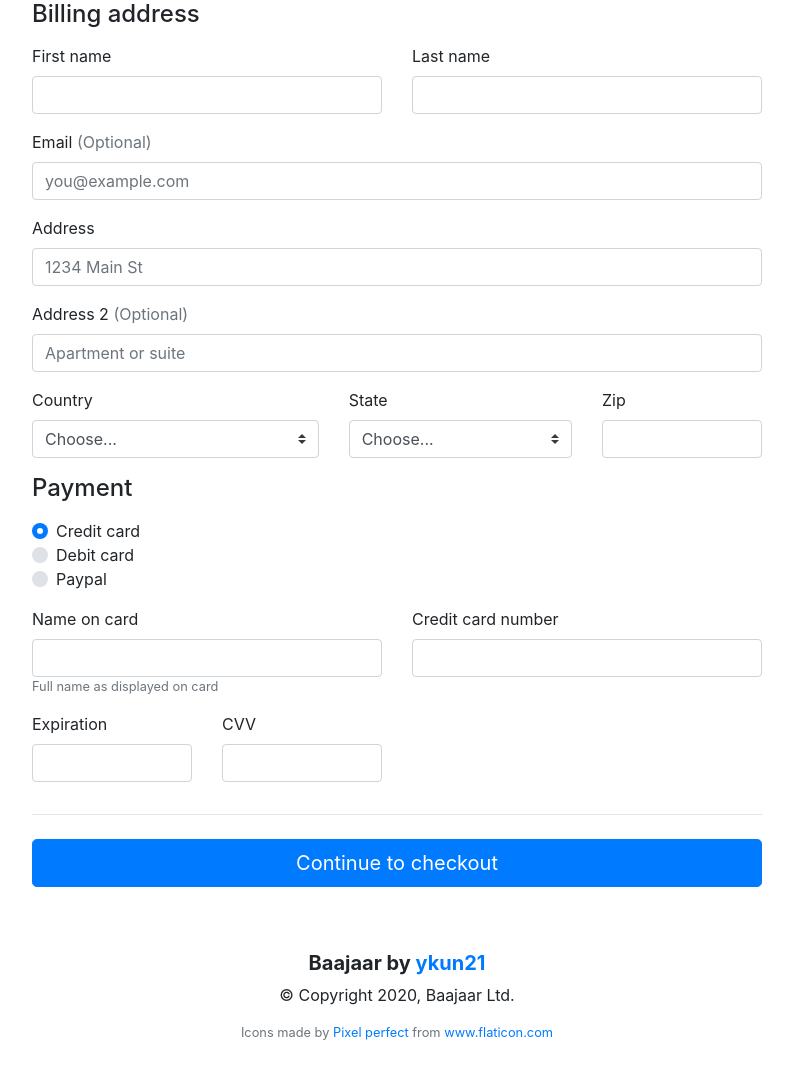
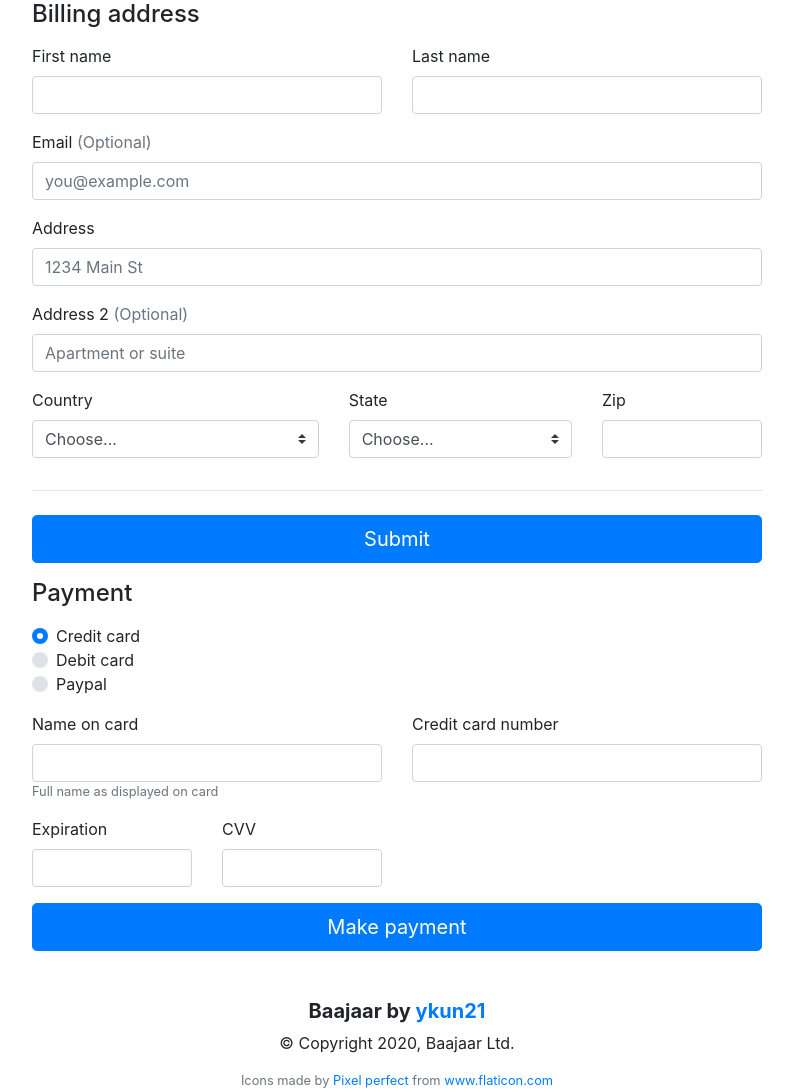
Before and after one commit to Y-KUN-21/Baajaar, a Django app: template baajaar_app/templates/baajaar_app/checkout.html in a window 1280 px wide. Shown: the part 156-1247 px from the top of the page, without its empty margins (243-1036 px from the left). Before the commit the page ends 1196 px from the top, so only its background shows below. Run offline with Django 3.2, Linux system fonts and the light colour scheme; the template is opened without the code that fills it: values that come from a table or form of the project are taken from there, others are empty; tables that the repository leaves empty hold one stand-in row (values such as "Sample post"); some libraries are stand-ins or nearby versions.

Commit message:
Add files via upload

```diff
--- a/baajaar_app/templates/baajaar_app/checkout.html
+++ b/baajaar_app/templates/baajaar_app/checkout.html
@@ -2,9 +2,10 @@
 <link rel="stylesheet" type="text/css" href="{% static 'css/main.css' %}" {% block content %} <div class="container mt-5 mb-5">
 <div class="row justify-content-center">
 	<div class="col-md-8 order-md-1">
+		<div  id="shipping-status">
+			{% if order.shipping %}
 		<h4 class="mb-3">Billing address</h4>
-		<div  class="shipping-status">
-		<form class="needs-validation" novalidate>
+		<form class="needs-validation" id="form" novalidate>
 			<div class="row">
 				<div class="col-md-6 mb-3">
 					<label for="firstName">First name</label>
@@ -35,7 +36,7 @@
 					<label for="country">Country</label>
 					<select class="custom-select d-block w-100" id="country" required>
 						<option value="">Choose...</option>
-						<option>United States</option>
+						<option>India</option>
 					</select>
 					<div class="invalid-feedback"> Please select a valid country. </div>
 				</div>
@@ -43,7 +44,7 @@
 					<label for="state">State</label>
 					<select class="custom-select d-block w-100" id="state" required>
 						<option value="">Choose...</option>
-						<option>California</option>
+						<option>Maharashtra</option>
 					</select>
 					<div class="invalid-feedback"> Please provide a valid state. </div>
 				</div>
@@ -53,6 +54,12 @@
 					<div class="invalid-feedback"> Zip code required. </div>
 				</div>
 			</div>
+			<hr class="mb-4">
+			<input class="btn btn-primary btn-lg btn-block" id="form_button" type="submit">
+
+		</form>
+		</div>
+		<div class="payment-details hidden">
 			<h4 class="mb-3">Payment</h4>
 			<div class="d-block my-3">
 				<div class="custom-control custom-radio">
@@ -92,18 +99,26 @@
 					<div class="invalid-feedback"> Security code required </div>
 				</div>
 			</div>
-			<hr class="mb-4">
-			<button class="btn btn-primary btn-lg btn-block" type="submit">Continue to checkout</button>
-		</form>
+						<button class="btn btn-primary btn-lg btn-block" type="submit">Make payment</button>
+			</div>
+		{%else%}
+		<div class="row justify-content-center">
+			<p class="text-center" style="font-size:500%">You don't have any item in your cart.</p>
+			<a href="{% url 'home'%}" class="btn btn-warning" >Start shopping</a>
 		</div>
+
+		{%endif%}
 	</div>
 </div>
 </div>
 <script type="text/javascript">
-	var shipping = '{{ order.shipping }}'
+	var form = document.getElementById('form')
 
-	if(shipping == 'False'){
-		document.getElementById('shipping-status').innerHTML=''
-	}
+	form.addEventListener('submit',function(e){
+		e.preventDefault()
+		console.log("form submitted")
+		document.getElementById('form_button').classlist.add('hidden')
+		document.getElementByClass('payment-details').classlist.remove('hidden')
+	})
 </script>
 {% endblock %}
```
